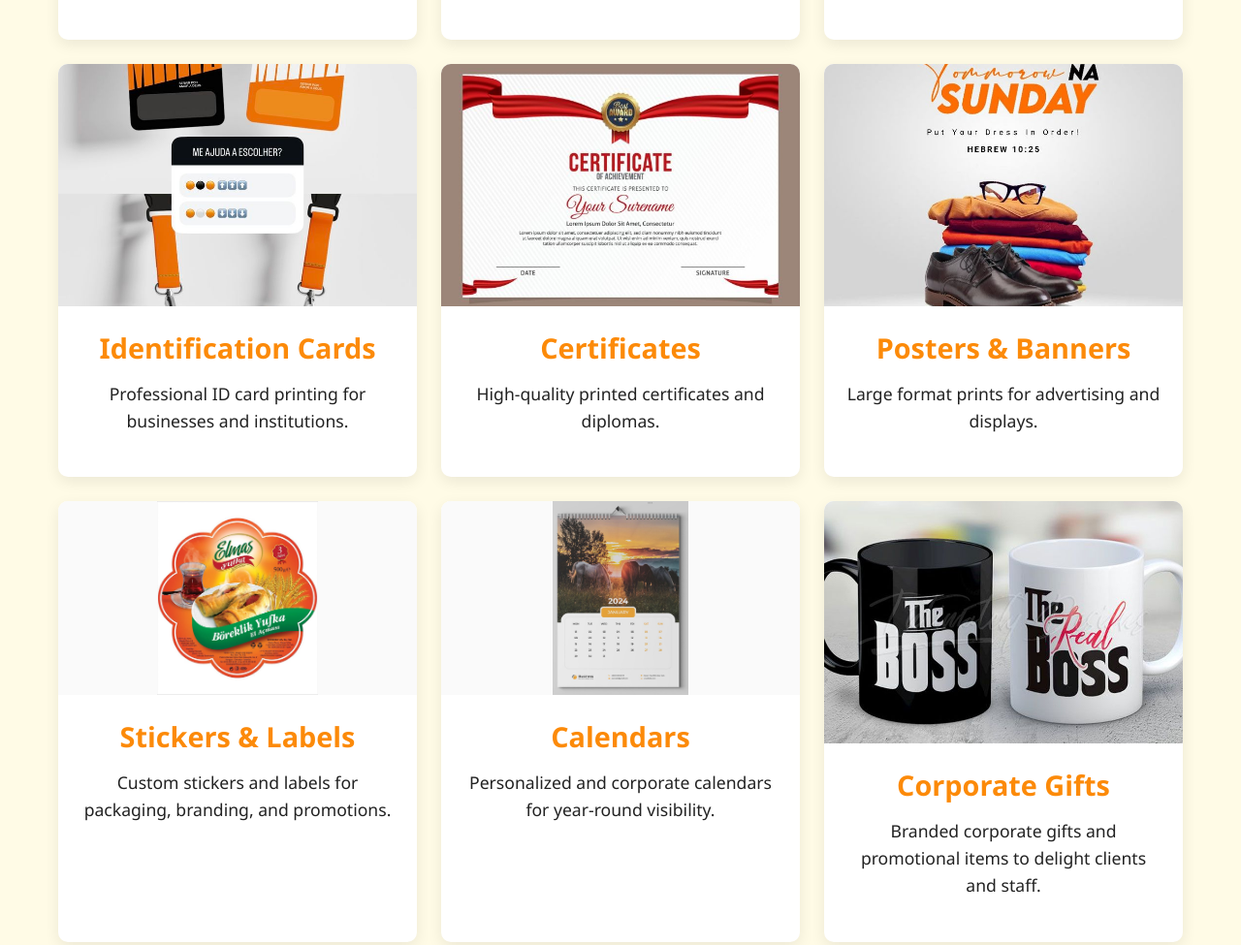
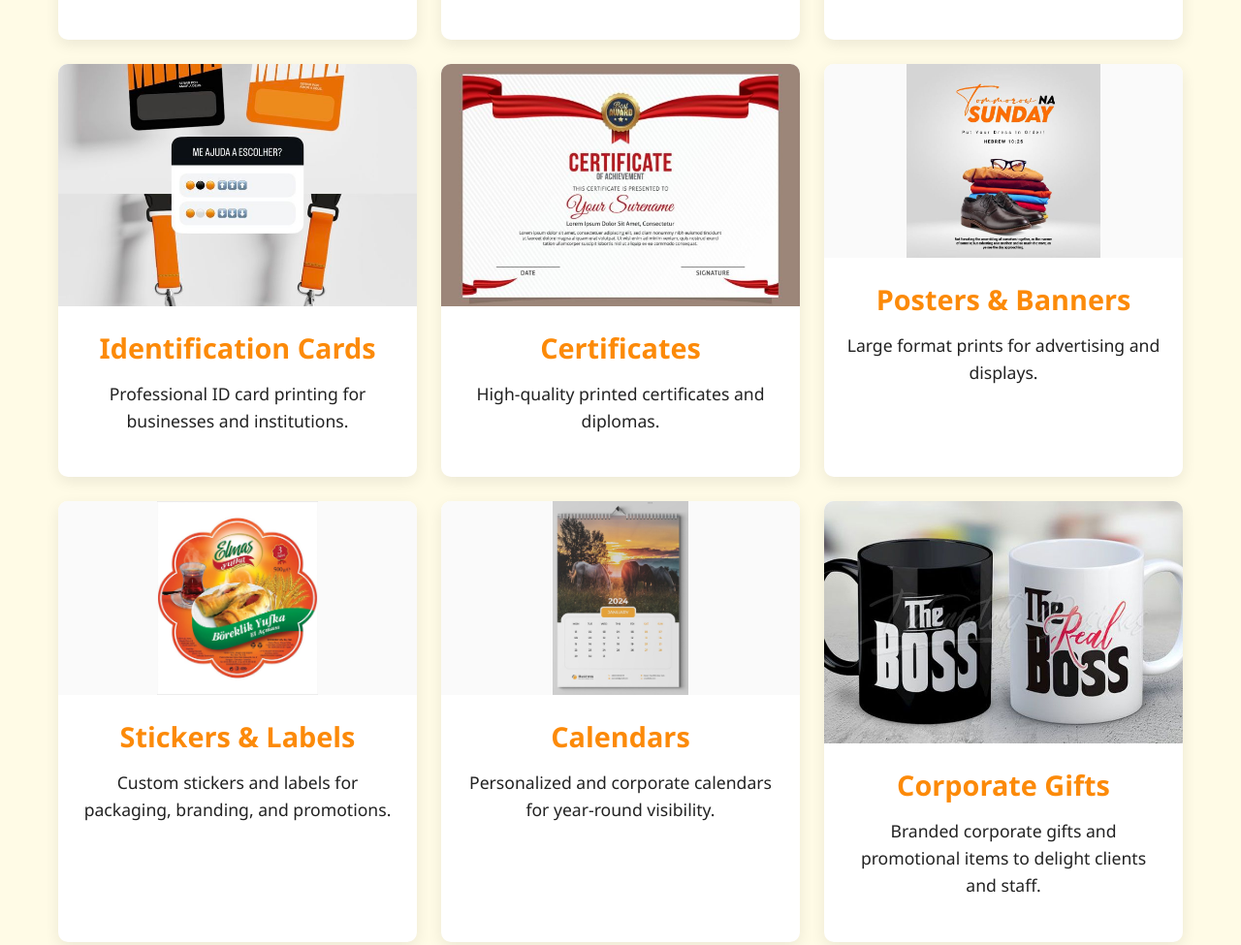
Before and after one commit to gewe245/Gwakavilla, a website: page products.html in a window 1280 px wide. Shown: the part 1650-2625 px from the top of the page at 97% size. Drawn offline with Linux system fonts and the light colour scheme.

Commit message:
Decrease size of Posters & Banners product card image to 200px for better display

```diff
--- a/products.html
+++ b/products.html
@@ -180,12 +180,13 @@
                             <p data-lang="product_certificates_desc">High-quality printed certificates and diplomas.</p>
                         </div>
                     </div>
-                    <div class="product-card">
+                    <div class="product-card posters">
                         <div class="product-image">
                             <img src="picture/poster1.jpg" alt="Posters and Banners" loading="lazy">
                             <img src="picture/banner1.jpg" alt="Posters and Banners" loading="lazy">
                             <img src="picture/poster2.jpg" alt="Posters and Banners" loading="lazy">
                              <img src="picture/banners.jpg" alt="Posters and Banners" loading="lazy">
+
 
 
 
--- a/style.css
+++ b/style.css
@@ -295,14 +295,16 @@ nav ul li a:hover {
 .product-card.rollup .product-image,
 .product-card.awards .product-image,
 .product-card.stickers .product-image,
-.product-card.calendars .product-image {
+.product-card.calendars .product-image,
+.product-card.posters .product-image {
   height: 200px;
 }
 
 .product-card.rollup .product-image img,
 .product-card.awards .product-image img,
 .product-card.stickers .product-image img,
-.product-card.calendars .product-image img {
+.product-card.calendars .product-image img,
+.product-card.posters .product-image img {
   object-fit: contain;
   background: #fafafa;
 }
```
